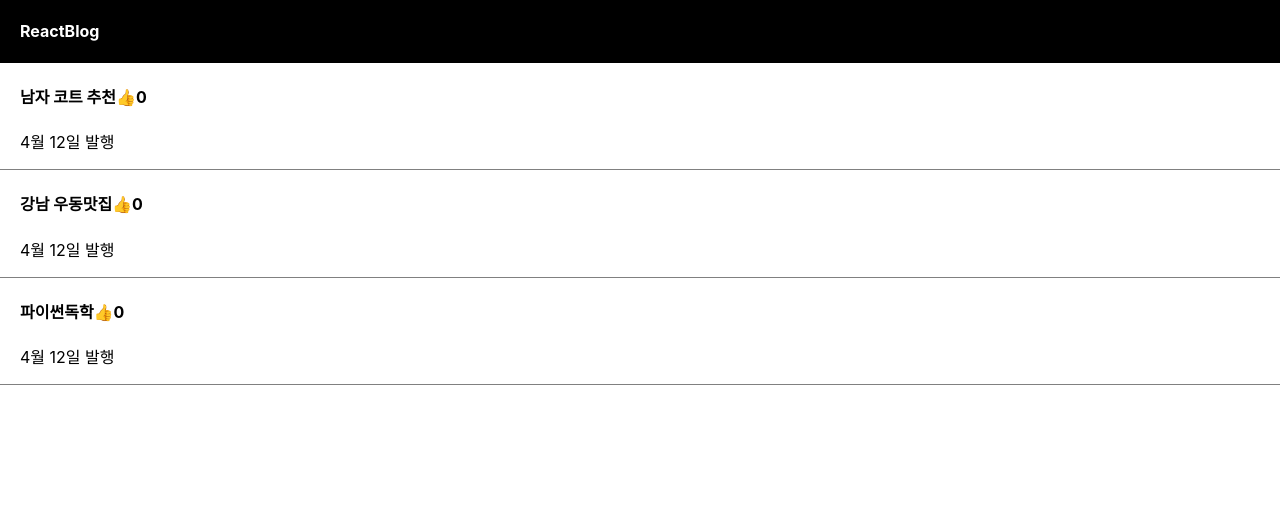
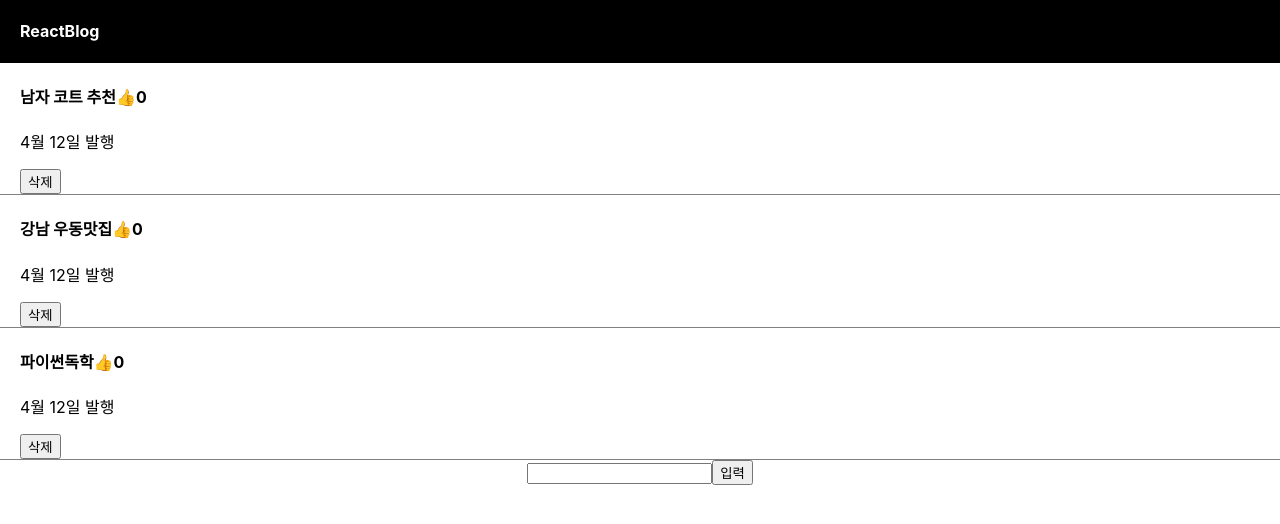
Before and after one commit to NoahKoo/ReactPractice, a React (Create React App) app: page / in a window 1280 px wide. Shown: the top 524 px of the page. Built offline with nearby package versions, Linux system fonts and the light colour scheme.

Commit message:
feat(app): Modify button

```diff
--- a/src/App.js
+++ b/src/App.js
@@ -10,6 +10,7 @@ function App() {
   let [count, setCount] = useState([0, 0, 0]);
   let [modal, setModal] = useState(false);
   let [detail, setDetail] = useState(0);
+  let [inputValue, setInputValue] = useState("");
 
   return (
     <div className="App">
@@ -64,7 +65,6 @@ function App() {
         </h4>
         <p>4월 12일 발행</p>
       </div> */}
-
       {글제목.map(function (a, i) {
         return (
           <div className="list" key={i}>
@@ -87,9 +87,41 @@ function App() {
               {count[i]}
             </h4>
             <p>4월 12일 발행</p>
+            <button
+              onClick={() => {
+                let copy = [...글제목];
+                copy.splice(i, 1);
+                글제목변경(copy);
+              }}
+            >
+              삭제
+            </button>
           </div>
         );
       })}
+
+      <input
+        value={inputValue}
+        onChange={(e) => {
+          setInputValue(e.target.value);
+        }}
+      />
+      <button
+        type="submit"
+        onClick={() => {
+          if (!inputValue) return;
+          let copy = [...글제목];
+          copy.unshift(inputValue);
+          글제목변경(copy);
+          setInputValue("");
+
+          let copyCount = [...count];
+          copyCount.unshift(0);
+          setCount(copyCount);
+        }}
+      >
+        입력
+      </button>
 
       {modal == true ? (
         <Modal
```
